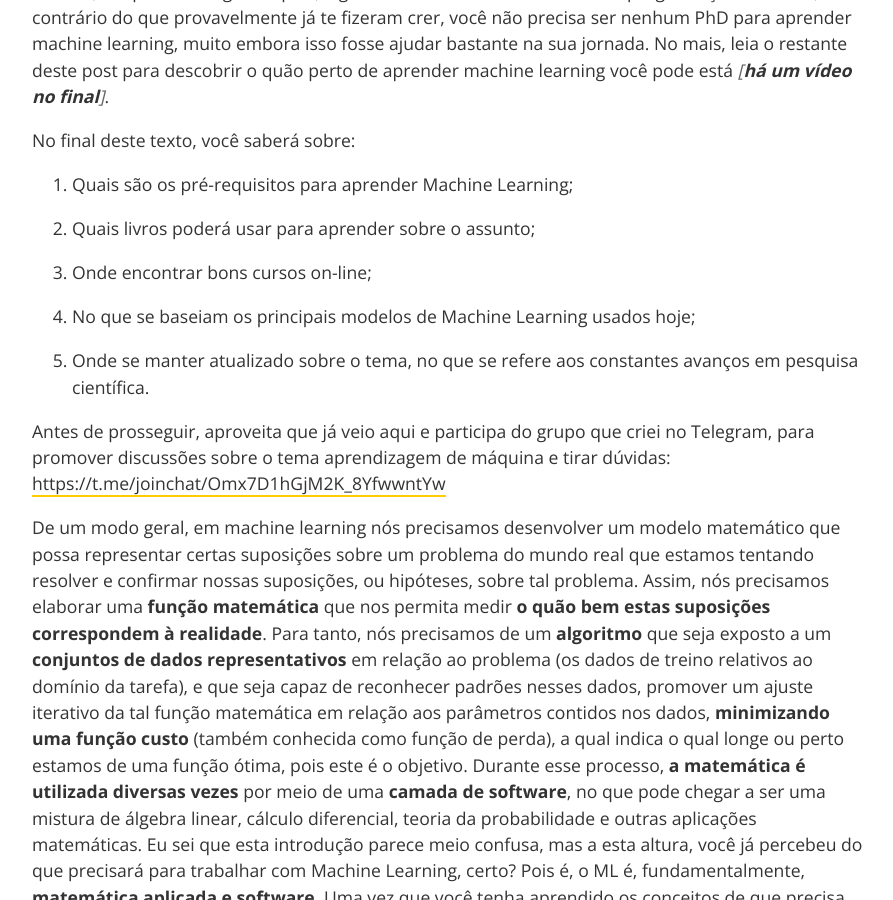
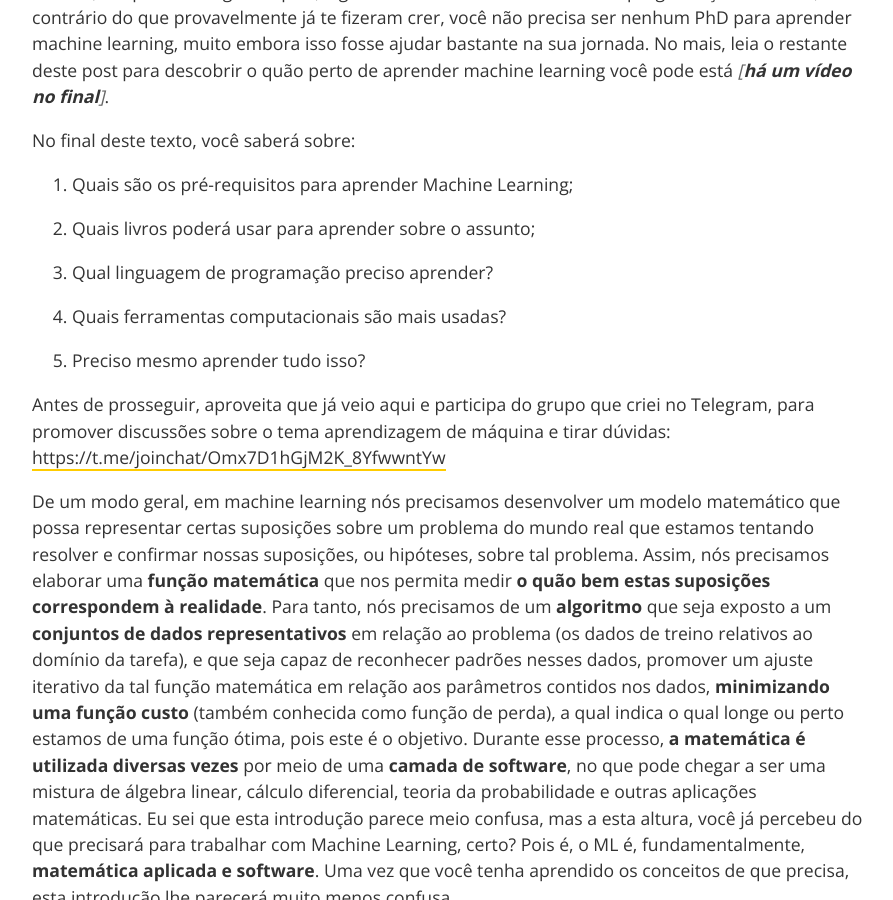
Before and after one commit to luisfredgs/luisfredgs.github.io, a Jekyll site: the page built from _posts/2018-01-18-dicas-para-aprender-machine-learning.md, in a window 1280 px wide and 900 px high, scrolled down 1183 px. Shown: the whole window, without its empty margins (192-1085 px from the left). Built offline with Jekyll 4.4.1, drawn with Linux system fonts in a browser that asks for light colours; comment, search, counter and statistics services are not loaded.

Commit message:
Update 2018-01-18-dicas-para-aprender-machine-learning.md

```diff
--- a/_posts/2018-01-18-dicas-para-aprender-machine-learning.md
+++ b/_posts/2018-01-18-dicas-para-aprender-machine-learning.md
@@ -18,11 +18,11 @@ No final deste texto, você saberá sobre:
 
 1. Quais livros poderá usar para aprender sobre o assunto;
 
-1. Onde encontrar bons cursos on-line;
+1. Qual linguagem de programação preciso aprender?
 
-1. No que se baseiam os principais modelos de Machine Learning usados hoje;
+1. Quais ferramentas computacionais são mais usadas?
 
-1. Onde se manter atualizado sobre o tema, no que se refere aos constantes avanços em pesquisa científica.
+1. Preciso mesmo aprender tudo isso?
 
 Antes de prosseguir, aproveita que já veio aqui e participa do grupo que criei no Telegram, para promover discussões sobre o tema aprendizagem de máquina e tirar dúvidas: [https://t.me/joinchat/Omx7D1hGjM2K_8YfwwntYw](https://t.me/joinchat/Omx7D1hGjM2K_8YfwwntYw)
 
```
